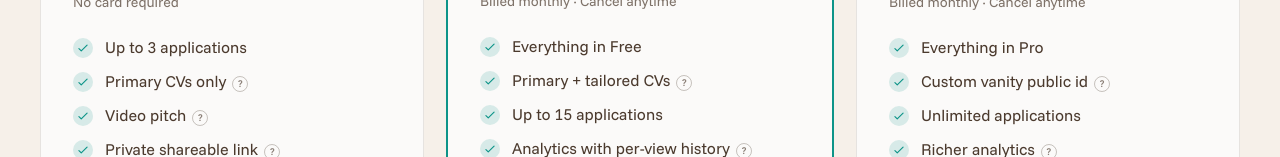
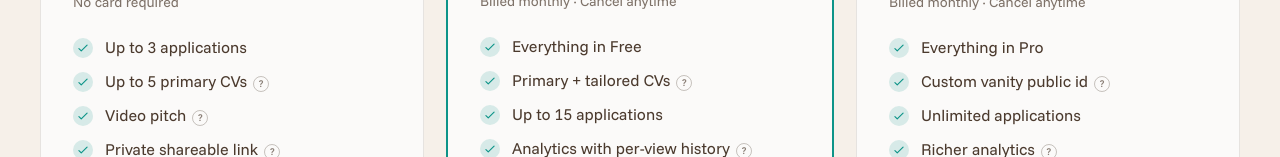
Before and after one commit to joan-gerard/my-hire-view, a Next.js app: page /pricing in a window 1280 px wide. Shown: the part 643-800 px from the top of the page. Built offline with nearby package versions, Linux system fonts and the light colour scheme; no server answers.

Commit message:
fix: disclose Free primary CV cap and widen pricing feature tooltips

```diff
--- a/components/public/pricing/PricingTiersSection.tsx
+++ b/components/public/pricing/PricingTiersSection.tsx
@@ -141,7 +141,7 @@ function PricingFeatureText({ feature }: { feature: PricingFeature }) {
       <span
         id={tipId}
         role="tooltip"
-        className="pointer-events-none absolute left-0 top-full z-20 mt-1.5 hidden w-[min(100%,18rem)] rounded-md bg-(--foreground) px-2.5 py-1.5 text-xs font-normal leading-snug text-(--background) shadow-lg group-hover:block group-focus-within:block"
+        className="pointer-events-none absolute left-0 top-full z-20 mt-1.5 hidden w-max max-w-[18rem] rounded-md bg-(--foreground) px-2.5 py-1.5 text-xs font-normal leading-snug text-(--background) shadow-lg group-hover:block group-focus-within:block"
       >
         {feature.tooltip}
       </span>
--- a/components/public/pricing/constants.ts
+++ b/components/public/pricing/constants.ts
@@ -56,9 +56,9 @@ export const PRICING_TIERS: readonly PricingTier[] = [
     features: [
       { label: "Up to 3 applications" },
       {
-        label: "Primary CVs only",
+        label: "Up to 5 primary CVs",
         tooltip:
-          "Résumés in your library that you can reuse across applications. No per-role tailored uploads on Free.",
+          "Résumés in your reusable library. Free is primary-only — no per-role tailored uploads.",
       },
       {
         label: "Video pitch",
```
Also changed, not shown: 2 other files (tests, documents, lock files or other folders).
